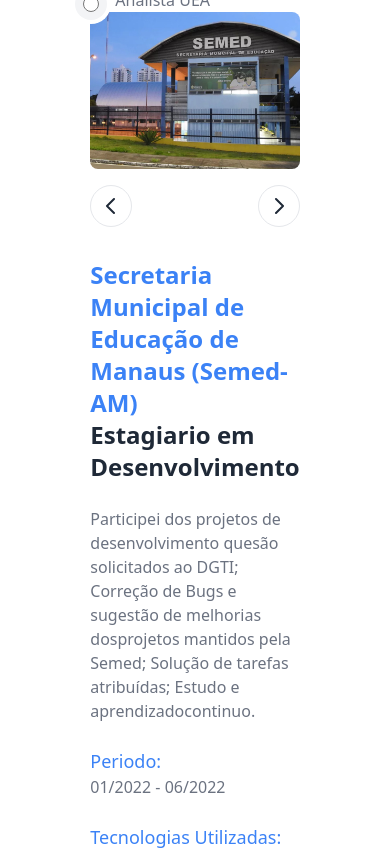
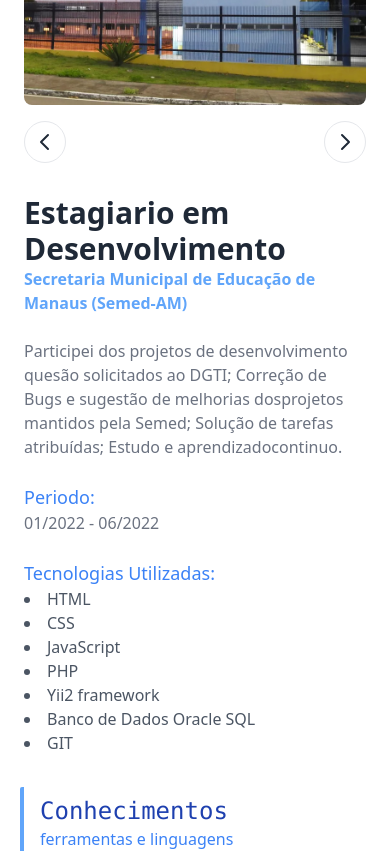
Before and after one commit to Chris-luiz/portfolio2, a React (Create React App) app: page / in a window 390 px wide. Shown: the part 2080-2931 px from the top of the page. Built offline with nearby package versions, Linux system fonts and the light colour scheme.

Commit message:
feat: estilizacao dark-mode carousel e responsivo

```diff
--- a/src/components/Carousel.tsx
+++ b/src/components/Carousel.tsx
@@ -1,6 +1,7 @@
 import { useState } from "react";
 import { Stepper } from "./Stepper";
 import { EXPERIENCIAS } from "../constants/experiencias";
+import { Title } from "./Title";
 
 export const Carousel = () => {
 
@@ -23,19 +24,24 @@
     };
 
     return (
-        <div className="bg-white dark:bg-gray-900 m-20">
-            <h1 className="text-center text-3xl font-mono text-blue-900 ">Experiências</h1>
-            <p className="text-center font-medium text-blue-500 dark:text-blue-400">Onde realizei projetos, tanto contratado como estágio</p>
+        <div className="bg-white dark:bg-gray-900 mb-8">
 
-            <div className="container px-6 mx-auto">
-                <div className="lg:-mx-6 lg:flex lg:items-center gap-5">
+            <Title
+                title="Experiências"
+                subTitle="Onde realizei projetos, tanto contratado como estágio"
+                titleClasses="text-center"
+                subTitleClasses="text-center"
+            />
+
+            <div className="px-6">
+                <div className="sm:flex gap-4">
 
                     <Stepper selected={selected} onSelect={setSelected} />
 
-                    <div className="flex flex-col justify-center">
-                        <img className="object-cover object-center max-w- max-h-md lg:w-fit w-full rounded-lg lg:h-[28rem]" src={EXPERIENCIAS[selected].img} alt="" />
+                    <div className="flex flex-col">
+                        <img className="object-cover object-center rounded-lg lg:h-[28rem]" src={EXPERIENCIAS[selected].img} alt="Imagem do trabalho" />
 
-                        <div className="flex items-center justify-between mt-4 lg:justify-start">
+                        <div className="flex justify-between mt-4 lg:justify-start">
                             <button onClick={previous} title="left arrow" className="p-2 text-gray-800 transition-colors duration-300 border rounded-full rtl:-scale-x-100 dark:border-gray-700 dark:text-gray-200 dark:hover:bg-gray-800 hover:bg-gray-100">
                                 <svg xmlns="http://www.w3.org/2000/svg" className="w-6 h-6" fill="none" viewBox="0 0 24 24" stroke="currentColor" stroke-width="2">
                                     <path stroke-linecap="round" stroke-linejoin="round" d="M15 19l-7-7 7-7" />
@@ -50,28 +56,27 @@
                         </div>
                     </div>
 
-                    <div className="mt-8 lg:w-1/2 lg:px-6 lg:mt-0">
-
-                        <p className="text-2xl font-semibold text-blue-500 lg:w-96">{EXPERIENCIAS[selected].nomeEmpresa}</p>
-
-                        <h1 className="text-2xl font-semibold text-gray-800 dark:text-white lg:text-3xl lg:w-96">
+                    <div className="mt-8 sm:mt-0">
+                        <h1 className="text-3xl font-semibold text-gray-800 dark:text-white">
                             {EXPERIENCIAS[selected].cargo}
                         </h1>
+                        <p className="text-1xl font-semibold text-blue-400 ">{EXPERIENCIAS[selected].nomeEmpresa}</p>
 
                         <p className="max-w-lg mt-6 text-gray-500 dark:text-gray-400 ">
                             {EXPERIENCIAS[selected].responsabilidades}
                         </p>
 
-                        <h3 className="mt-6 text-lg font-medium text-blue-500">Periodo: </h3>
+                        <h3 className="mt-6 text-lg font-medium dark:text-white text-blue-500">Periodo: </h3>
                         <p className="max-w-lg mt-6 text-gray-500 dark:text-gray-400 inline">
                             {EXPERIENCIAS[selected].periodo}
                         </p>
 
-                        <h3 className="mt-6 text-lg font-medium text-blue-500">Tecnologias Utilizadas:</h3>
-                        {EXPERIENCIAS[selected].tecnologiasUtilizadas.map(tecnologia => (
-                            <li key={tecnologia} className="text-gray-600 dark:text-gray-300">{tecnologia}</li>
-                        ))}
-
+                        <h3 className="mt-6 text-lg font-medium dark:text-white text-blue-500">Tecnologias Utilizadas:</h3>
+                        <ul className="list-inside">
+                            {EXPERIENCIAS[selected].tecnologiasUtilizadas.map(tecnologia => (
+                                <li key={tecnologia} className="text-gray-600 dark:text-gray-300 list-disc">{tecnologia}</li>
+                            ))}
+                        </ul>
                     </div>
                 </div>
             </div>
```
